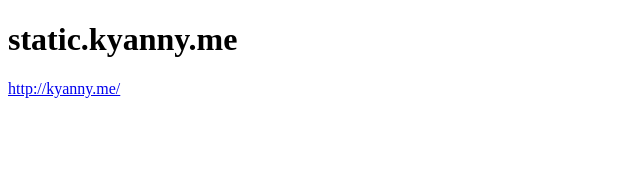
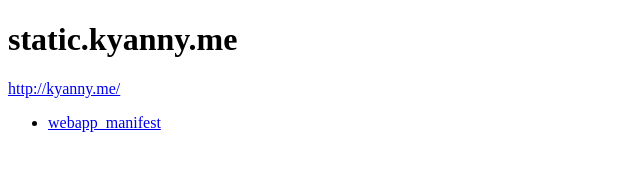
Before and after one commit to kyanny/static.kyanny.me, a plain HTML site: page index.html in a window 1280 px wide. Shown: the whole page, without its empty margins (0-640 px from the left). Drawn offline with Linux system fonts and the light colour scheme.

Commit message:
Add link

```diff
--- a/index.html
+++ b/index.html
@@ -6,5 +6,8 @@
   <body>
     <h1>static.kyanny.me</h1>
     <p><a href="http://kyanny.me/">http://kyanny.me/</a></p>
+    <ul>
+      <li><a href="./webapp_manifest">webapp_manifest</a></li>
+    </ul>
   </body>
 </html>
```
